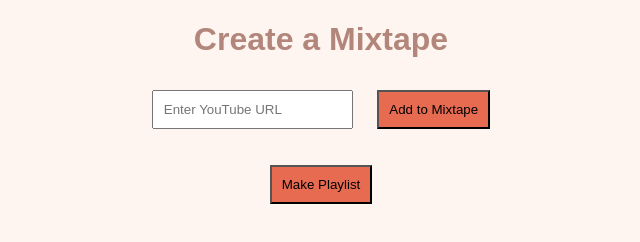
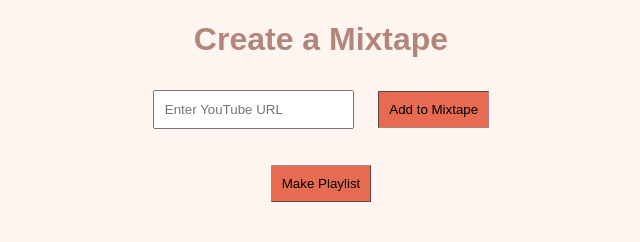
Before and after one commit to adamconkle/mixtape, a plain HTML site: page index.html in a window 1280 px wide. In both pictures the pointer is over the button "Add to Mixtape". Shown: the whole page, without its empty margins (319-959 px from the left). Drawn offline with Linux system fonts and the light colour scheme.

Commit message:
Update styles.css

```diff
--- a/styles.css
+++ b/styles.css
@@ -7,4 +7,10 @@
 
 button {
   background-color: #e76b50;
+  border: 1px outset #b3867b;
 }
+
+button:hover {
+  background-color: #e76b50;
+  border: 1px inset #b3867b;
+}
```
